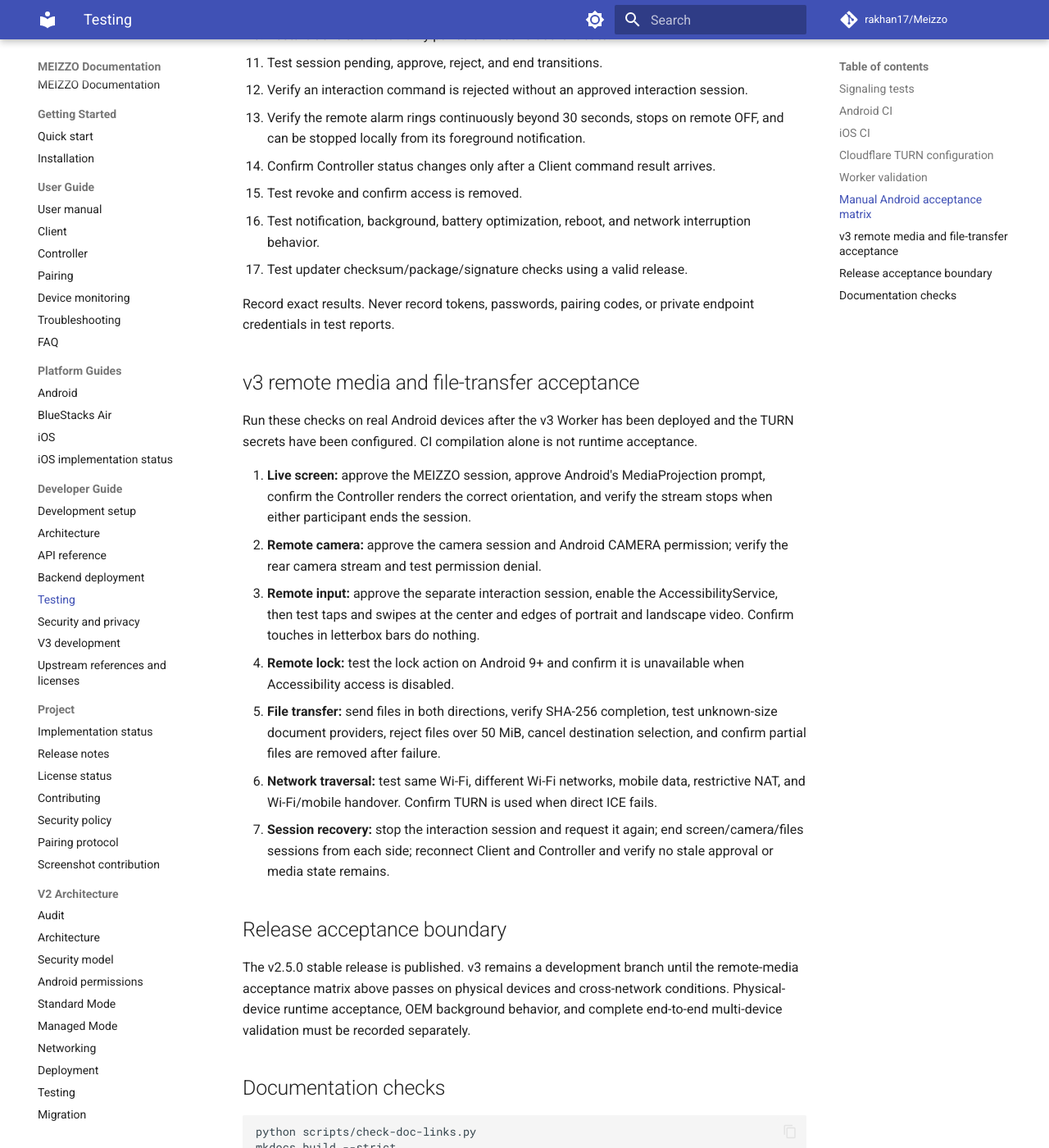
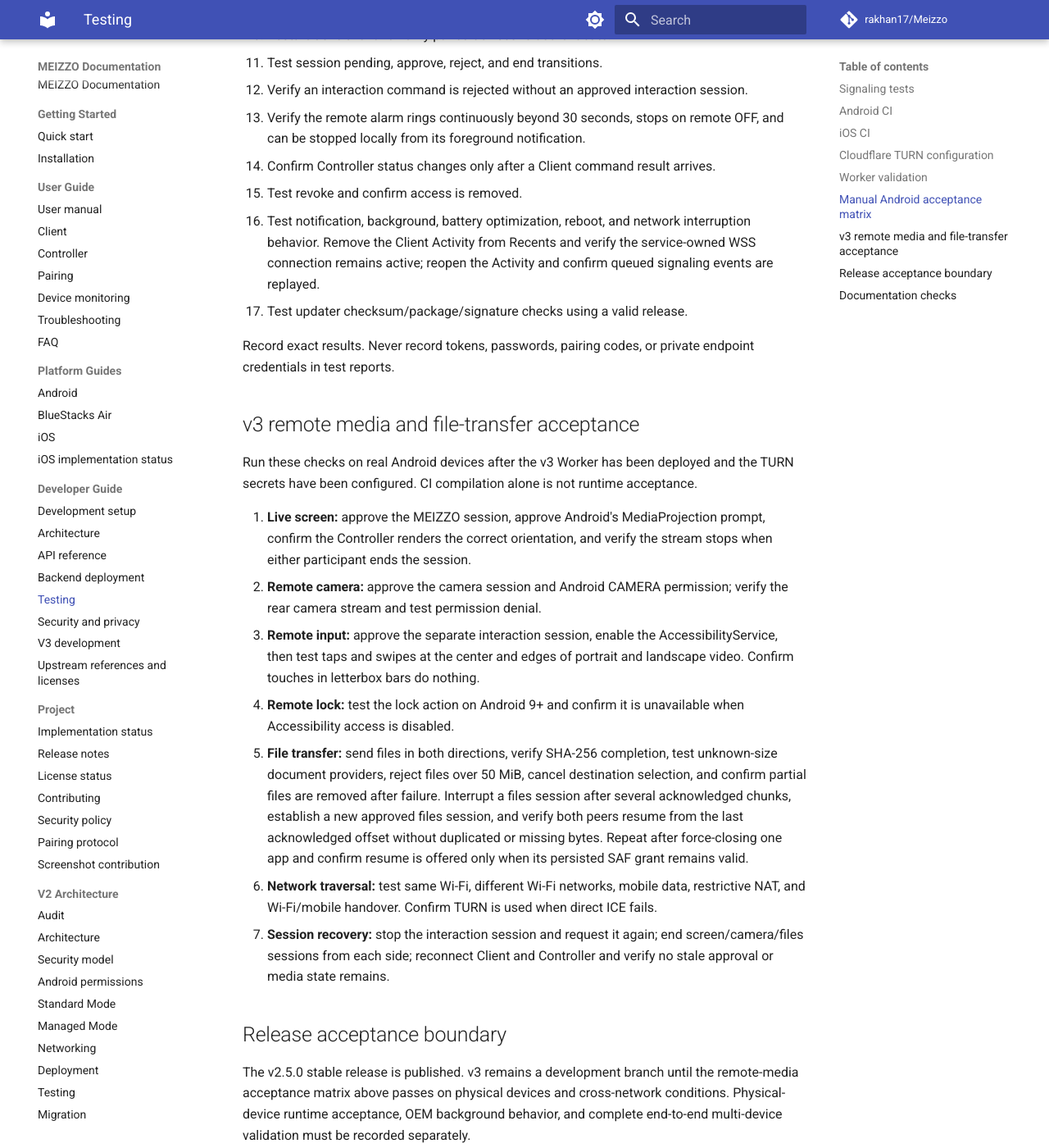
Before and after one commit to rakhan17/Meizzo, an MkDocs documentation site: the page built from docs/testing.md, in a window 1280 px wide and 1400 px high, scrolled down 1807 px. Shown: the whole window at 82% size. Built offline with MkDocs 1.6.1 and Material for MkDocs 9.7.7, drawn with Linux system fonts in a browser that asks for light colours; comment, search, counter and statistics services are not loaded.

Commit message:
docs(testing): add foreground reconnect and transfer resume acceptance

```diff
--- a/docs/testing.md
+++ b/docs/testing.md
@@ -71,7 +71,9 @@ Controller and at least two Clients.
 14. Confirm Controller status changes only after a Client command result arrives.
 15. Test revoke and confirm access is removed.
 16. Test notification, background, battery optimization, reboot, and network
-    interruption behavior.
+    interruption behavior. Remove the Client Activity from Recents and verify
+    the service-owned WSS connection remains active; reopen the Activity and
+    confirm queued signaling events are replayed.
 17. Test updater checksum/package/signature checks using a valid release.
 
 Record exact results. Never record tokens, passwords, pairing codes, or private
@@ -96,6 +98,10 @@ acceptance.
 5. **File transfer:** send files in both directions, verify SHA-256 completion,
    test unknown-size document providers, reject files over 50 MiB, cancel
    destination selection, and confirm partial files are removed after failure.
+   Interrupt a files session after several acknowledged chunks, establish a new
+   approved files session, and verify both peers resume from the last acknowledged
+   offset without duplicated or missing bytes. Repeat after force-closing one app
+   and confirm resume is offered only when its persisted SAF grant remains valid.
 6. **Network traversal:** test same Wi-Fi, different Wi-Fi networks, mobile
    data, restrictive NAT, and Wi-Fi/mobile handover. Confirm TURN is used when
    direct ICE fails.
```
